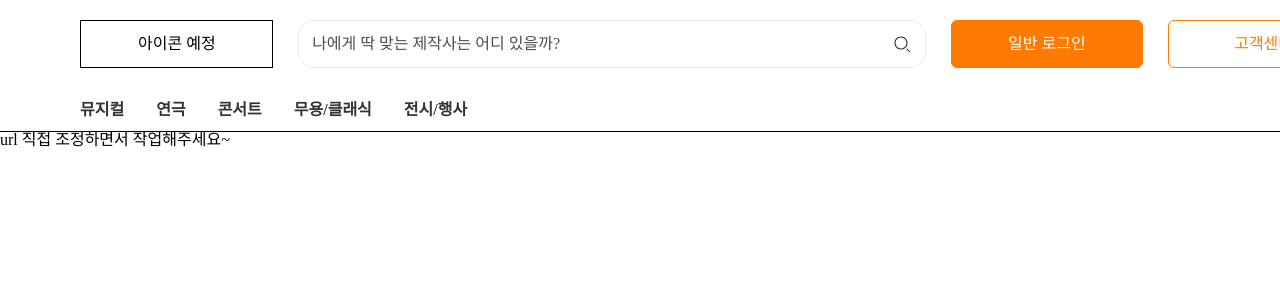
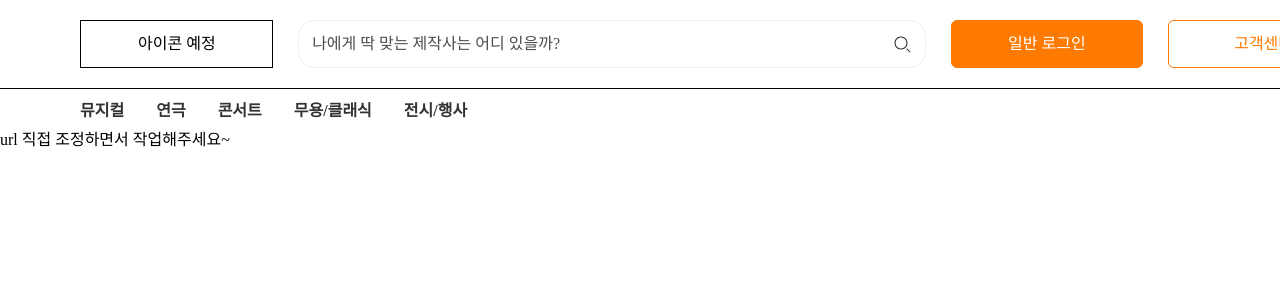
Before and after one commit to Stagecontainer/Client, a React (Vite) app: page / in a window 1280 px wide. Shown: the top 300 px of the page. Built offline with nearby package versions, Linux system fonts and the light colour scheme; a web font is replaced by a local one.

Commit message:
feat-userhome : 메뉴 메인 홈으로 변경

```diff
--- a/src/components/layout/header/HeaderIndex.jsx
+++ b/src/components/layout/header/HeaderIndex.jsx
@@ -1,4 +1,3 @@
-import Menu from "./Menu";
 import Search from "./Search";
 import {
   Container,
@@ -24,7 +23,6 @@ const HeaderIndex = () => {
         <NavButton bgcolor={"orange"}>일반 로그인</NavButton>
         <NavButton>고객센터</NavButton>
       </TopBar>
-      <Menu />
     </Container>
   );
 };
--- a/src/pages/user/UserHomePage.jsx
+++ b/src/pages/user/UserHomePage.jsx
@@ -1,6 +1,9 @@
+import Menu from "../../components/layout/header/Menu";
+
 const UserHomePage = () => {
   return (
     <div>
+      <Menu/>
       <h1>url 직접 조정하면서 작업해주세요~</h1>
     </div>
   );
```
